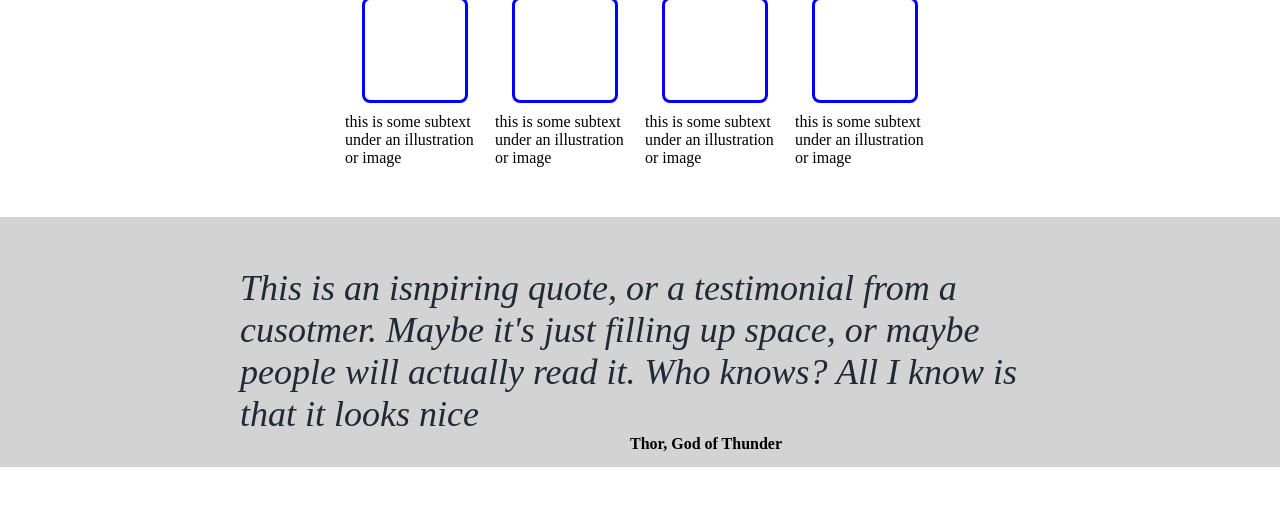
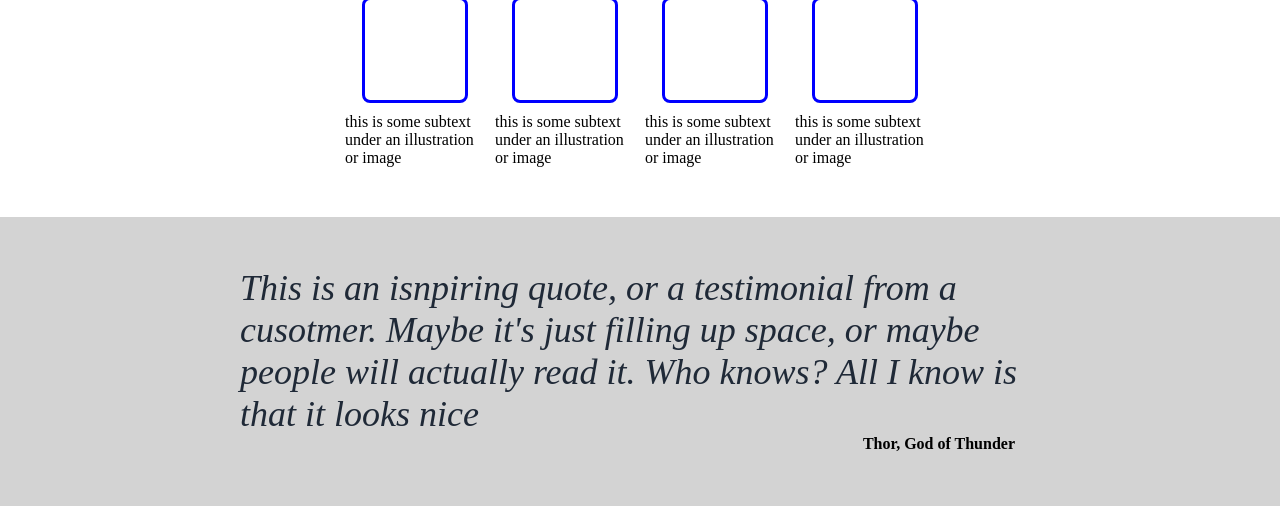
Before and after one commit to ChavezCode/css-landingpg, a plain HTML site: page index.html in a window 1280 px wide. Shown: the part 438-944 px from the top of the page. Before the commit the page ends 905 px from the top, so only its background shows below. Drawn offline with Linux system fonts and the light colour scheme.

Commit message:
fixed thor quote with justify-content flex-end

```diff
--- a/style.css
+++ b/style.css
@@ -109,7 +109,7 @@ button {
     flex-direction: column;
     align-items: center;
     padding: 50px;
-    height: 150px;
+    height: 200px;
 }
 .writing {
     font-size: 36px;
@@ -121,8 +121,8 @@ button {
 .thor {
     font-weight: bold;
     display: flex;
-    align-self: flex-end;
-    width: 600px;
+    justify-content: flex-end;
+    width: 750px;
 }
 
-/* Footer */
+/* Call to Action*/
```
